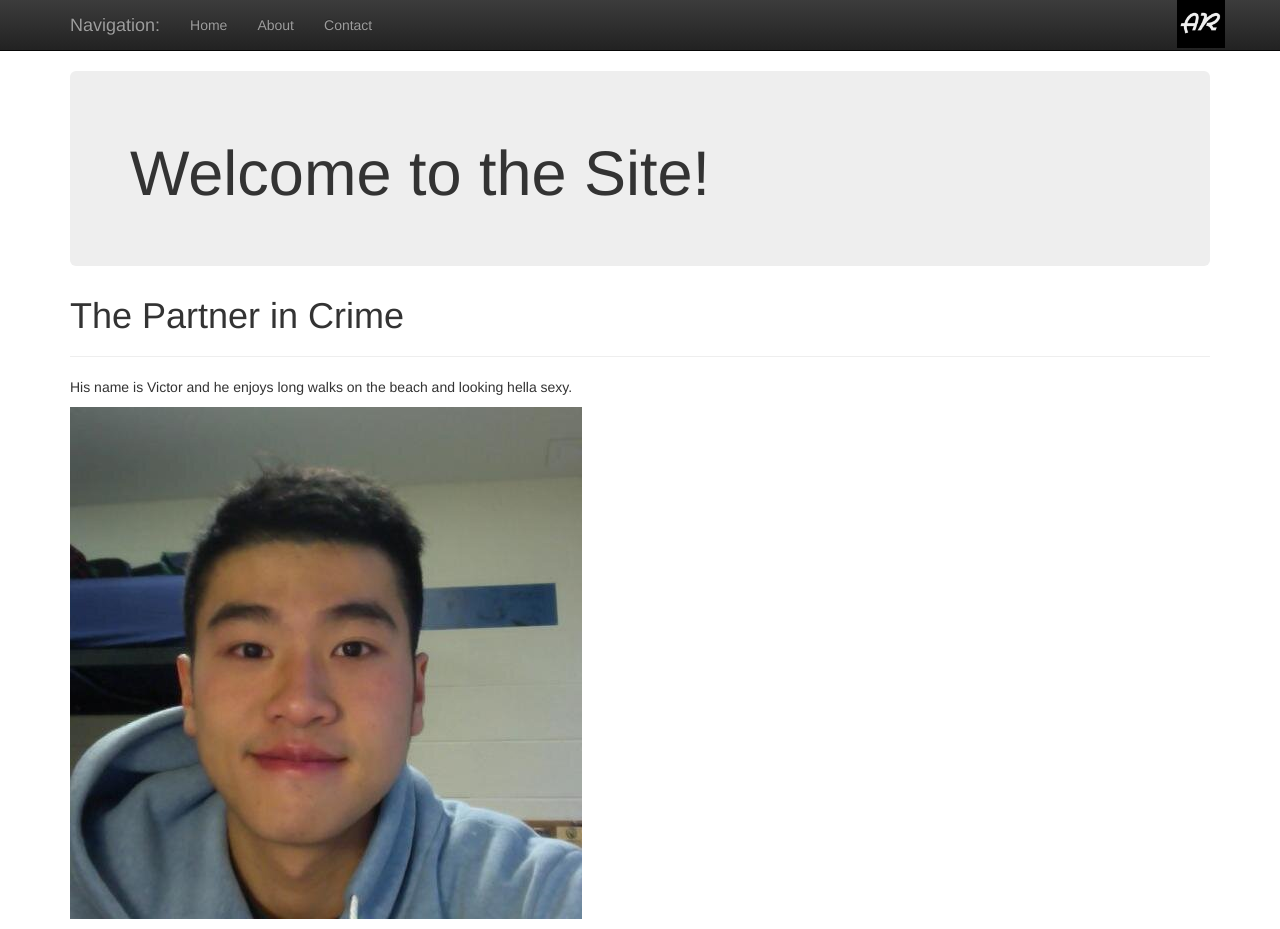
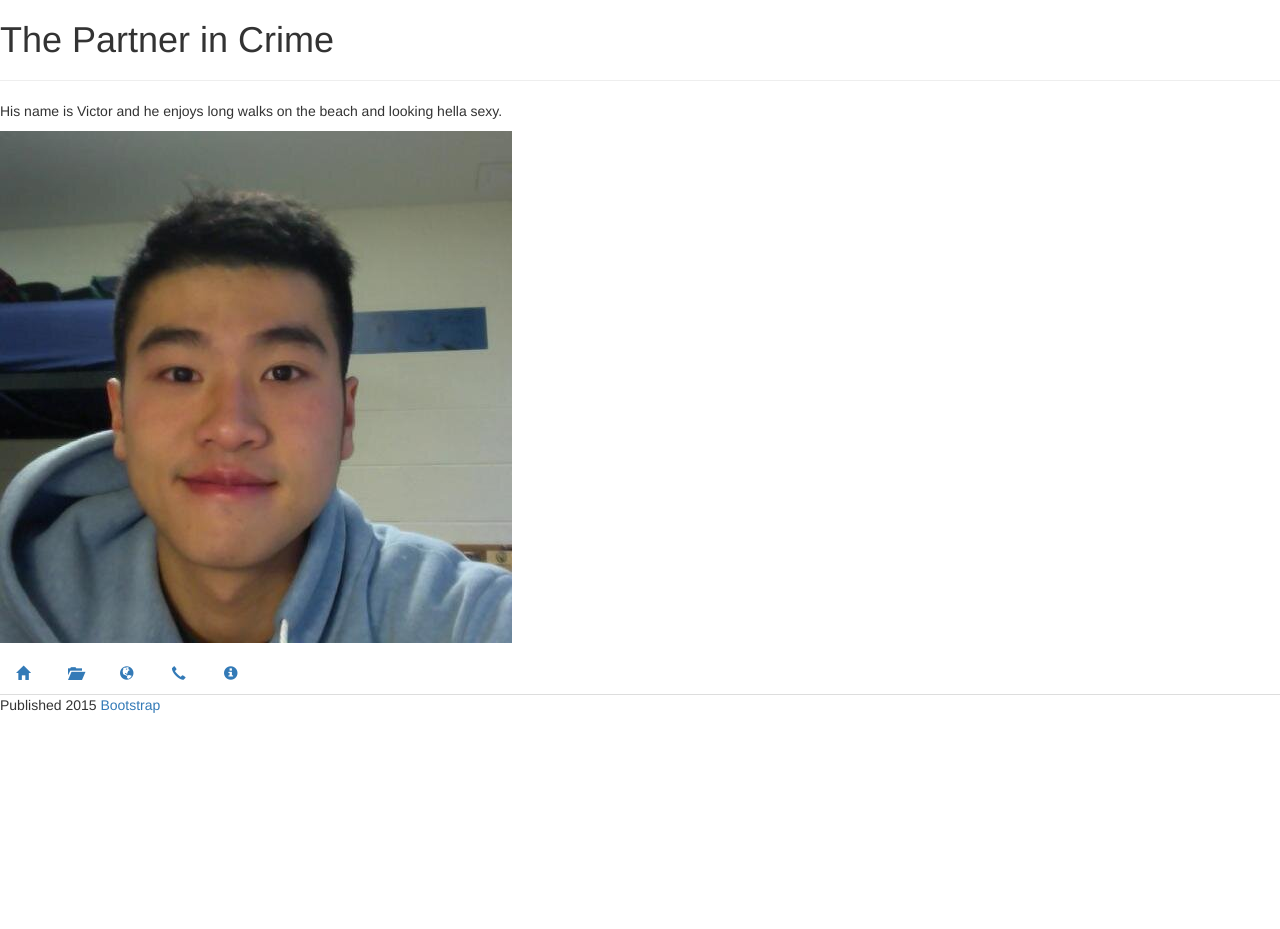
Before and after one commit to rushing3/rushing3.github.io, a Flask app: page /victor in a window 1280 px wide. After the commit the page ends 713 px from the top, so only its background shows below. Run offline with Flask 2, Linux system fonts and the light colour scheme; some libraries are stand-ins or nearby versions.

Commit message:
Added html for each button

```diff
--- a/templates/base.html
+++ b/templates/base.html
@@ -13,11 +13,9 @@
 
         <!-- Bootstrap core CSS -->
         <link href="{{ url_for('static', filename='css/bootstrap.min.css') }}" rel="stylesheet">
-<!-- Bootstrap theme -->
-<link href="{{ url_for('static', filename='css/bootstrap-theme.min.css') }}" rel="stylesheet">
 
         <!-- Custom styles for this template -->
-<link href="{{ url_for('static', filename='theme.css') }}" rel="stylesheet">
+        <link href="{{ url_for('static', filename='css/base.css') }}" rel="stylesheet">
 
         <!-- HTML5 shim and Respond.js for IE8 support of HTML5 elements and media queries -->
         <!--[if lt IE 9]>
@@ -25,44 +23,25 @@
                                                                                     <script src="https://oss.maxcdn.com/respond/1.4.2/respond.min.js"></script>
                                                                                         <![endif]-->
     </head>
-
-<body role="document">
-
-<!-- Fixed navbar -->
-<nav class="navbar navbar-inverse navbar-static-top">
-    <div class="container">
-        <div class="navbar-header">
-            <button type="button" class="navbar-toggle collapsed" data-toggle="collapse" data-target="#navbar" aria-expanded="false" aria-controls="navbar">
-                <span class="sr-only">Toggle navigation</span>
-                <span class="icon-bar"></span>
-                <span class="icon-bar"></span>
-                <span class="icon-bar"></span>
-            </button>
-            <a class="navbar-brand" href="#">Navigation:</a>
+    <body>
+        <div class="site-wrapper">
+            <div class='cover-container'>
+                {% block body %}{% endblock %}
+                <div class="mastfoot">
+            <nav>
+                <ul class="nav nav-tabs nav-static">
+                    <li><a href="/"><span class='glyphicon glyphicon-home'></span></a></li>
+                    <li><a href="/resume"><span class='glyphicon glyphicon-folder-open'></span></a></li>
+                    <li><a href="/aroundtheworld"><span class='glyphicon glyphicon-globe'></span></a></li>
+                    <li><a href="/contact"><span class='glyphicon glyphicon-earphone'></span></a></li>
+                    <li><a href="/about"><span class='glyphicon glyphicon-info-sign'></span></a></li>
+                </ul>
+            </nav>
+                    <div class="inner">
+                        <p>Published 2015 <a href="http://getbootstrap.com">Bootstrap</a><p>
                     </div>
-        <div id="navbar" class="navbar-collapse collapse">
-            <ul class="nav navbar-nav">
-                <li><a href="/">Home</a></li>
-                <li><a href="/about">About</a></li>
-                <li><a href="/contact">Contact</a></li>
-            </ul>
-            <ul class="nav navbar-nav navbar-right">
-                <li><img src="{{ url_for('static', filename='alexicon.jpg') }}" width="48" height="48"></li>
-            </ul>
-        </div><!--/.nav-collapse -->
                 </div>
-</nav>
-
-<div class="container theme-showcase" role="main">
-
-    <!-- Main jumbotron for a primary marketing message or call to action -->
-    <div class="jumbotron">
-        <h1>Welcome to the Site!</h1>
             </div>
-
-    {% block body %}{% endblock %}
-
-</div> <!-- /container -->
-
+        </div>
     </body>
 </html>
--- a/templates/victor.html
+++ b/templates/victor.html
@@ -1,6 +1,5 @@
 {% extends "base.html" %}
 {% block body %}
-<div class="content">
     <div class="main">
 
         <h1>The Partner in Crime</h1>
@@ -10,5 +9,4 @@
         <p><img class="img-responsive" src="{{ url_for('static', filename='vdawg.jpeg') }}" alt=""></p>
 
     </div>
-</div>
 {% endblock %}
```
Lines whose indentation alone changed are shown as unchanged.
